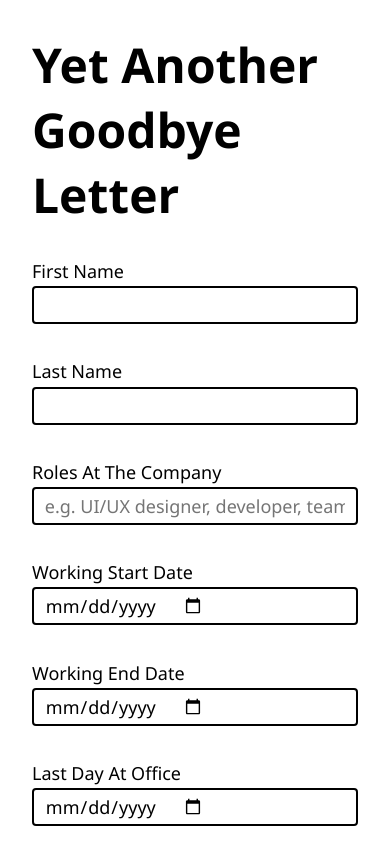
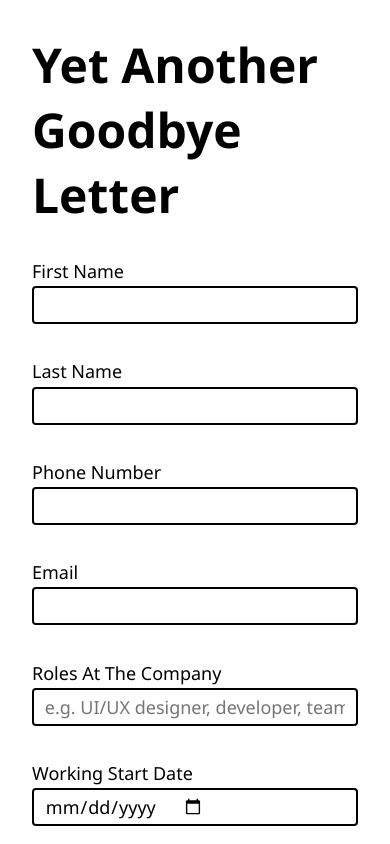
Before and after one commit to shimbarks/yagl, a React (Create React App) app: page / in a window 390 px wide. Shown: the top 844 px of the page. Built offline with nearby package versions, Linux system fonts and the light colour scheme.

Commit message:
add phone and email inputs

```diff
--- a/src/components/yagl-form/YaglForm.tsx
+++ b/src/components/yagl-form/YaglForm.tsx
@@ -18,8 +18,14 @@ export const YaglForm: React.FC<YaglFormProps> = ({ register, errors }) => {
       <FormField
         {...register('lastName')}
         error={errors.lastName}
-        label=" last name"
+        label="last name"
       />
+      <FormField
+        {...register('phone')}
+        error={errors.phone}
+        label="phone number"
+      />
+      <FormField {...register('email')} error={errors.email} />
       <FormField
         {...register('roles')}
         error={errors.roles}
--- a/src/models/app.model.ts
+++ b/src/models/app.model.ts
@@ -7,6 +7,8 @@ export enum LetterTone {
 export interface Yagl {
   firstName: string;
   lastName: string;
+  phone: string;
+  email: string;
   roles: string;
   startDate: string;
   endDate: string;
@@ -16,6 +18,8 @@ export interface Yagl {
 export const YAGL_KEYS: (keyof Yagl)[] = [
   'firstName',
   'lastName',
+  'phone',
+  'email',
   'roles',
   'startDate',
   'endDate',
--- a/src/schemas/yagl.schema.ts
+++ b/src/schemas/yagl.schema.ts
@@ -1,11 +1,19 @@
 import { yupResolver } from '@hookform/resolvers/yup';
 import * as yup from 'yup';
 import { Yagl } from '../models/app.model';
+
+const phoneRegExp =
+  /^\+?\d{1,4}?[-.\s]?\(?\d{1,3}?\)?[-.\s]?\d{1,4}[-.\s]?\d{1,4}[-.\s]?\d{1,9}$/;
 
 export const yaglSchema: yup.SchemaOf<Yagl> = yup
   .object({
     firstName: yup.string().required('first name is required'),
     lastName: yup.string().required('last name is required'),
+    phone: yup
+      .string()
+      .required('phone number is required')
+      .matches(phoneRegExp, 'phone number is invalid'),
+    email: yup.string().email().required(),
     roles: yup.string().required('at least one role is required'),
     startDate: yup.string().required('start date is required'),
     endDate: yup.string().required('end dater is required'),
```
